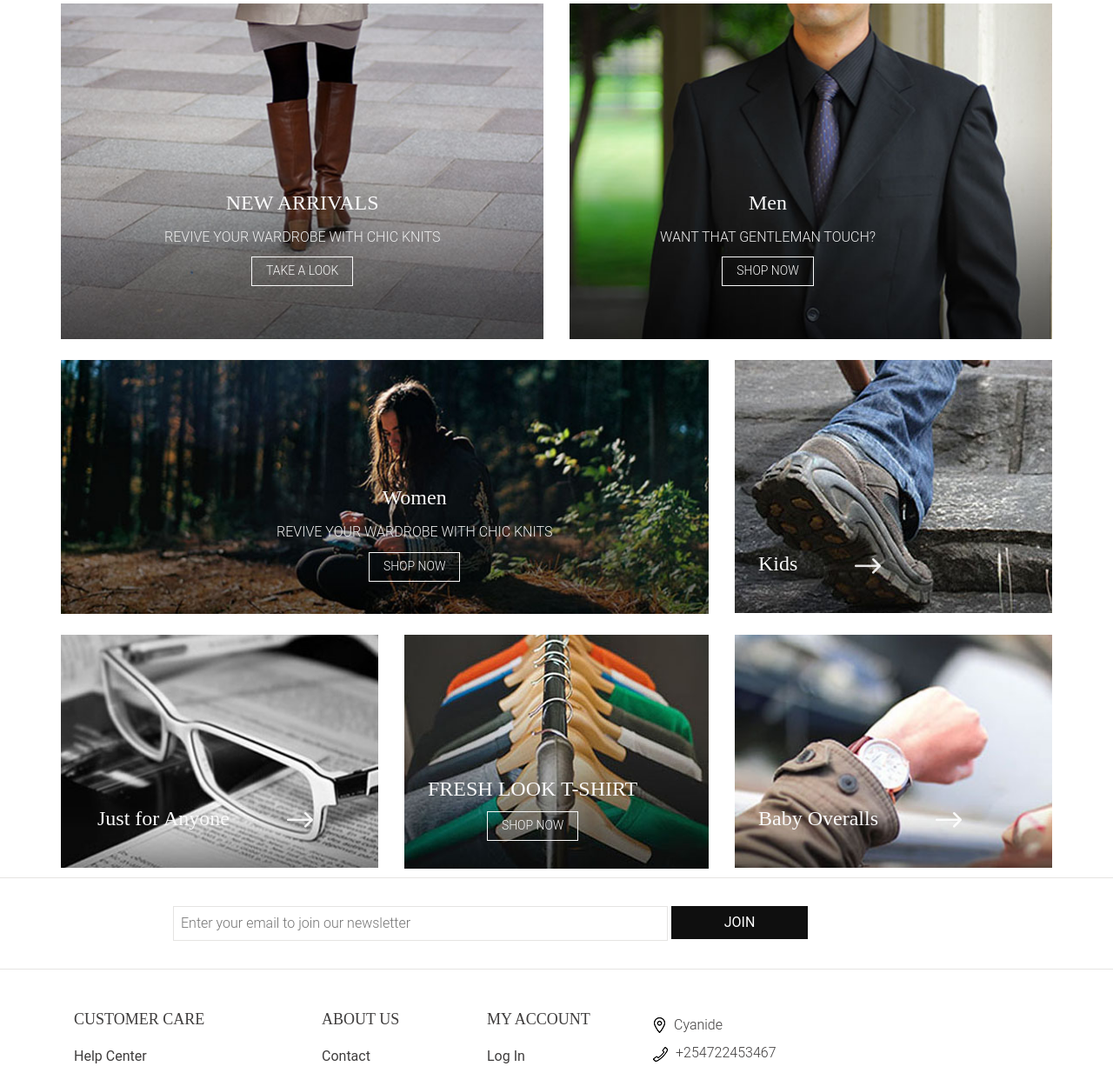
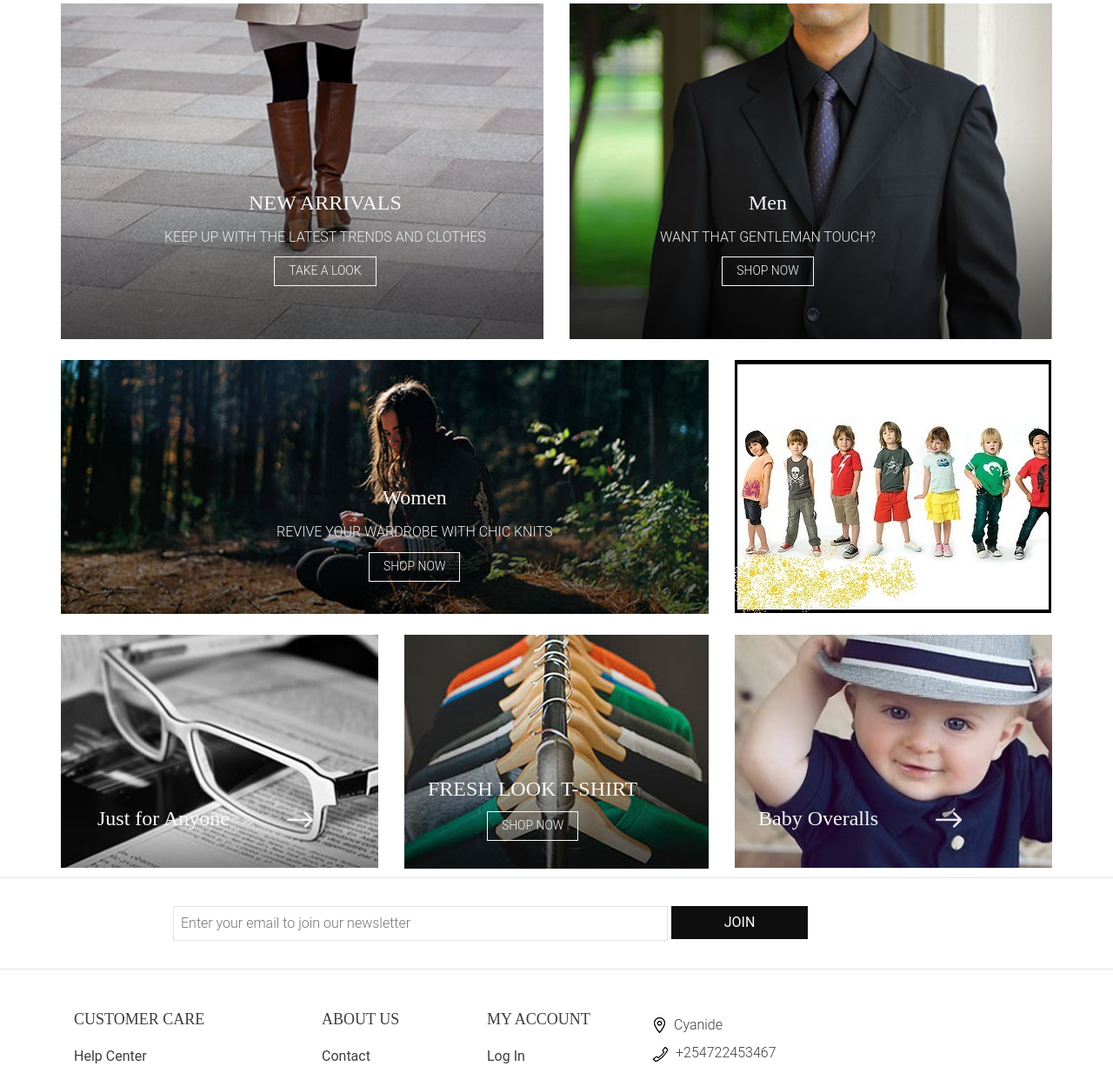
Before and after one commit to JacobMue/cyanide, a PHP site: page /front/index.php in a window 1280 px wide. Shown: the part 293-1527 px from the top of the page at 87% size. Run offline with PHP 8.4, Linux system fonts and the light colour scheme; data that the repository does not hold is empty.

Commit message:
Pictures for the front end

```diff
--- a/front/index.php
+++ b/front/index.php
@@ -11,9 +11,9 @@
 				<img src="../images/1.jpg" class="img-responsive" alt="">
 				<div class="arriv-info">
 					<h3>NEW ARRIVALS</h3>
-					<p>REVIVE YOUR WARDROBE WITH CHIC KNITS</p>
+					<p>KEEP UP WITH THE LATEST TRENDS AND CLOTHES</p>
 					<div class="crt-btn">
-						<a href="viewProduct.php?category=Women">TAKE A LOOK</a>
+						<a href="viewProduct.php?category=Arrival">TAKE A LOOK</a>
 					</div>
 				</div>
 			</div>
@@ -41,7 +41,7 @@
 				</div>
 			</div>
 			<div class="col-md-4 arriv-right1">
-				<img src="../images/4.jpg" class="img-responsive" alt="">
+				<img src="../images/kidclothes2.jpg" class="img-responsive" alt="">
 				<div class="arriv-info2">
 					<a href="viewProduct.php?category=Kids"><h3>Kids<i class="ars"></i></h3></a>
 				</div>
@@ -65,9 +65,9 @@
 				</div>
 			</div>
 			<div class="col-md-4 arriv-right2">
-				<img src="../images/7.jpg" class="img-responsive" alt="">
+				<img src="../images/babypic.jpg" class="img-responsive" alt="">
 				<div class="arriv-info2">
-					<a href="viewProduct.php?category=Men"><h3>Baby Overalls<i class="ars"></i></h3></a>
+					<a href="viewProduct.php?category=Kids"><h3>Baby Overalls<i class="ars"></i></h3></a>
 				</div>
 			</div>
 			<div class="clearfix"> </div>
```
Also changed, not shown: images/babypic.jpg (added), images/babypic2.jpg (added), images/kidclothes.jpg (added), images/kidclothes2.jpg (added).
